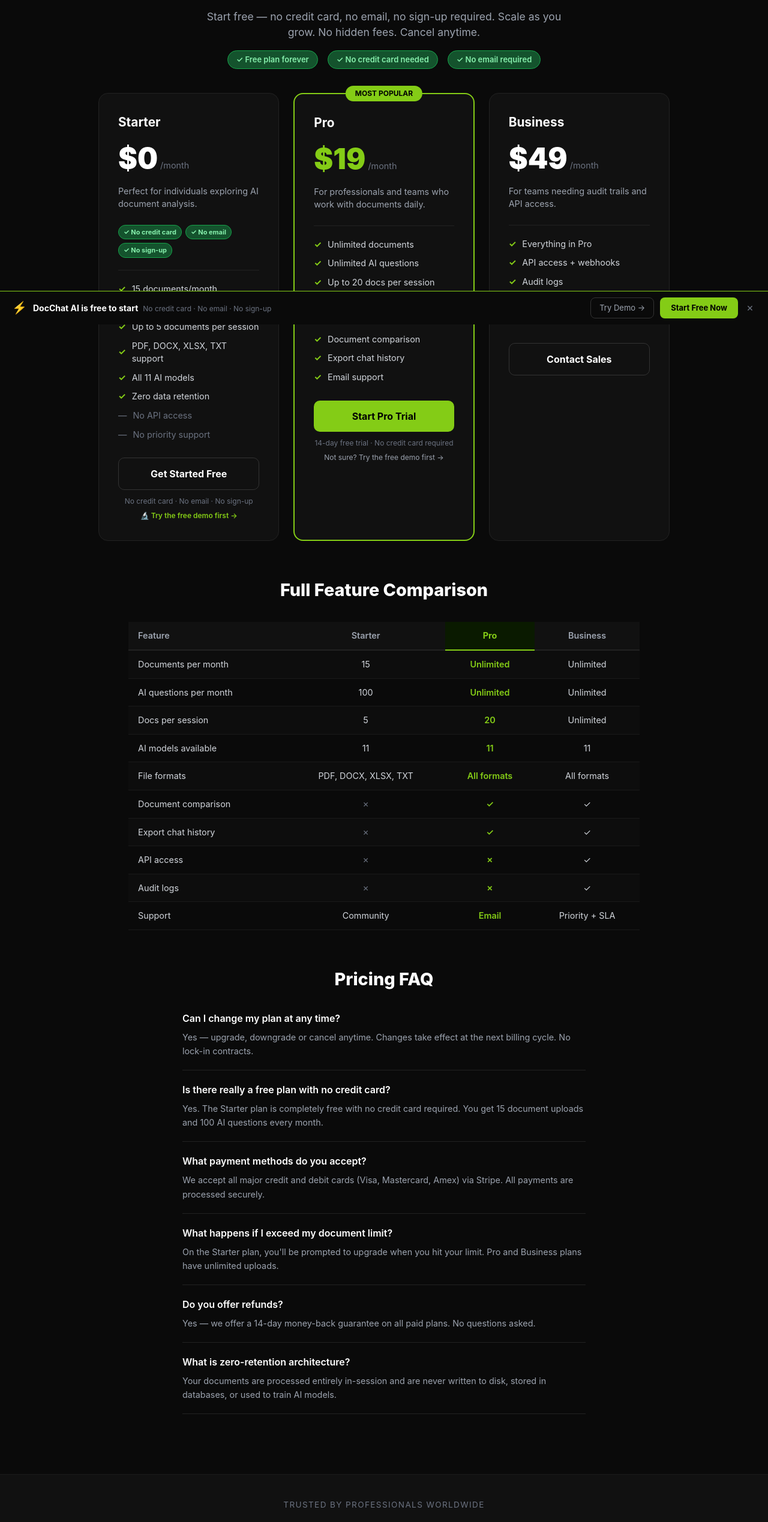
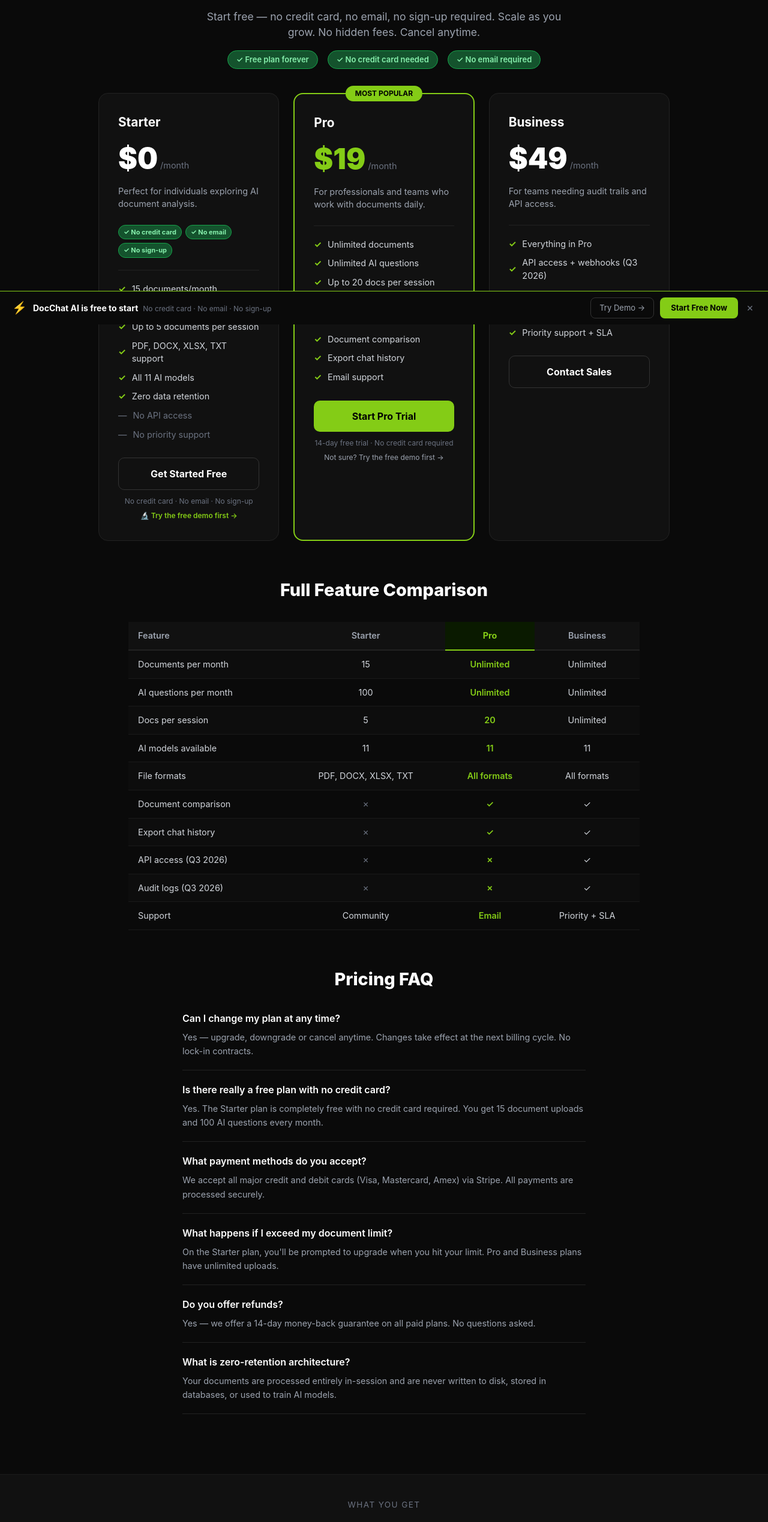
Before and after one commit to justin280/docchat-saas, a Next.js app: page /pricing in a window 1280 px wide. Shown: the part 259-2797 px from the top of the page at 60% size. Built offline with nearby package versions, Linux system fonts and the light colour scheme.

Commit message:
Pricing: relabel unimplemented features with Q3 2026, remove "Trusted by" tagline

```diff
--- a/app/(pages)/pricing/page.js
+++ b/app/(pages)/pricing/page.js
@@ -67,8 +67,8 @@ export default function PricingPage() {
     ['File formats', 'PDF, DOCX, XLSX, TXT', 'All formats', 'All formats'],
     ['Document comparison', '&#10007;', '&#10003;', '&#10003;'],
     ['Export chat history', '&#10007;', '&#10003;', '&#10003;'],
-    ['API access', '&#10007;', '&#10007;', '&#10003;'],
-    ['Audit logs', '&#10007;', '&#10007;', '&#10003;'],
+    ['API access (Q3 2026)', '&#10007;', '&#10007;', '&#10003;'],
+    ['Audit logs (Q3 2026)', '&#10007;', '&#10007;', '&#10003;'],
     ['Support', 'Community', 'Email', 'Priority + SLA'],
   ];
 
@@ -150,7 +150,7 @@ export default function PricingPage() {
           <div style={s.divider} />
           <ul style={s.featureList}>
             <li style={s.feature}><span style={s.featureCheck}>&#10003;</span> Everything in Pro</li>
-            <li style={s.feature}><span style={s.featureCheck}>&#10003;</span> API access + webhooks</li>
+            <li style={s.feature}><span style={s.featureCheck}>&#10003;</span> API access + webhooks (Q3 2026)</li>
             <li style={s.feature}><span style={s.featureCheck}>&#10003;</span> Audit logs</li>
             <li style={s.feature}><span style={s.featureCheck}>&#10003;</span> Admin dashboard</li>
             <li style={s.feature}><span style={s.featureCheck}>&#10003;</span> Priority support + SLA</li>
@@ -194,7 +194,7 @@ export default function PricingPage() {
       </div>
 
       <div style={s.trustSection}>
-        <p style={{color: '#6b7280', marginBottom: '8px', fontSize: '0.85rem', letterSpacing: '0.1em'}}>TRUSTED BY PROFESSIONALS WORLDWIDE</p>
+        <p style={{color: '#6b7280', marginBottom: '8px', fontSize: '0.85rem', letterSpacing: '0.1em'}}>WHAT YOU GET</p>
         <div style={s.trustGrid}>
           {[['11', 'AI Models'], ['10+', 'File Formats'], ['0', 'Data Retained'], ['14-day', 'Money-Back Guarantee']].map(([num, label]) => (
             <div key={label} style={s.trustItem}>
```
